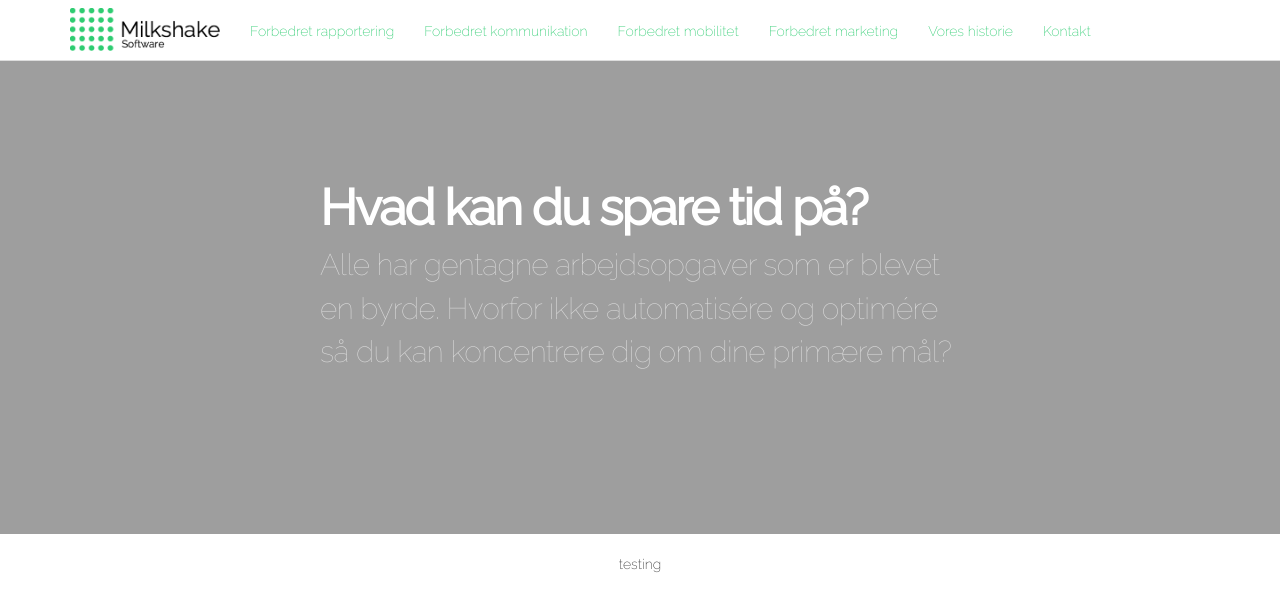
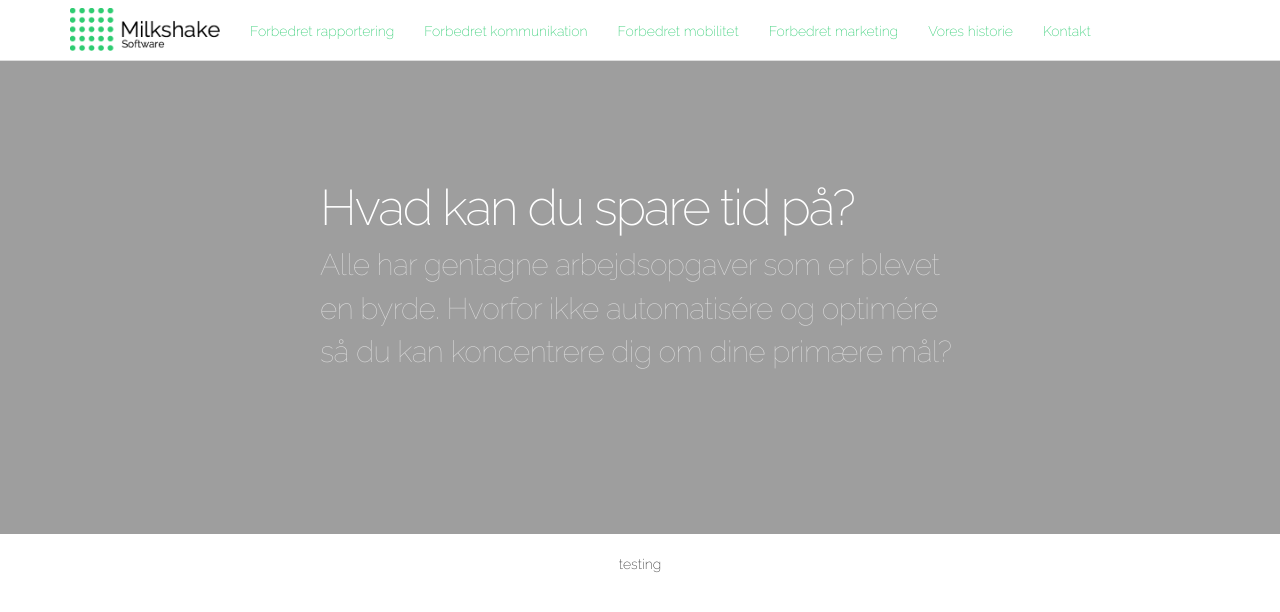
Before and after one commit to milkshakesoftware/milkshakesoftware.github.com, a Jekyll site: the page built from index.html, in a window 1280 px wide. Shown: the top 612 px of the page. Built offline with Jekyll 4.4.1, drawn with Linux system fonts in a browser that asks for light colours; some web fonts are replaced.

Commit message:
Decrease font-weight of page-title

```diff
--- a/css/main.css
+++ b/css/main.css
@@ -78,6 +78,10 @@
 	margin-bottom: 8px;
 }
 
+.content-default .page-title {
+	font-weight: 200;
+}
+
 .page-subtitle {
 	font-size: 30px;
 	line-height: 1.45;
```
